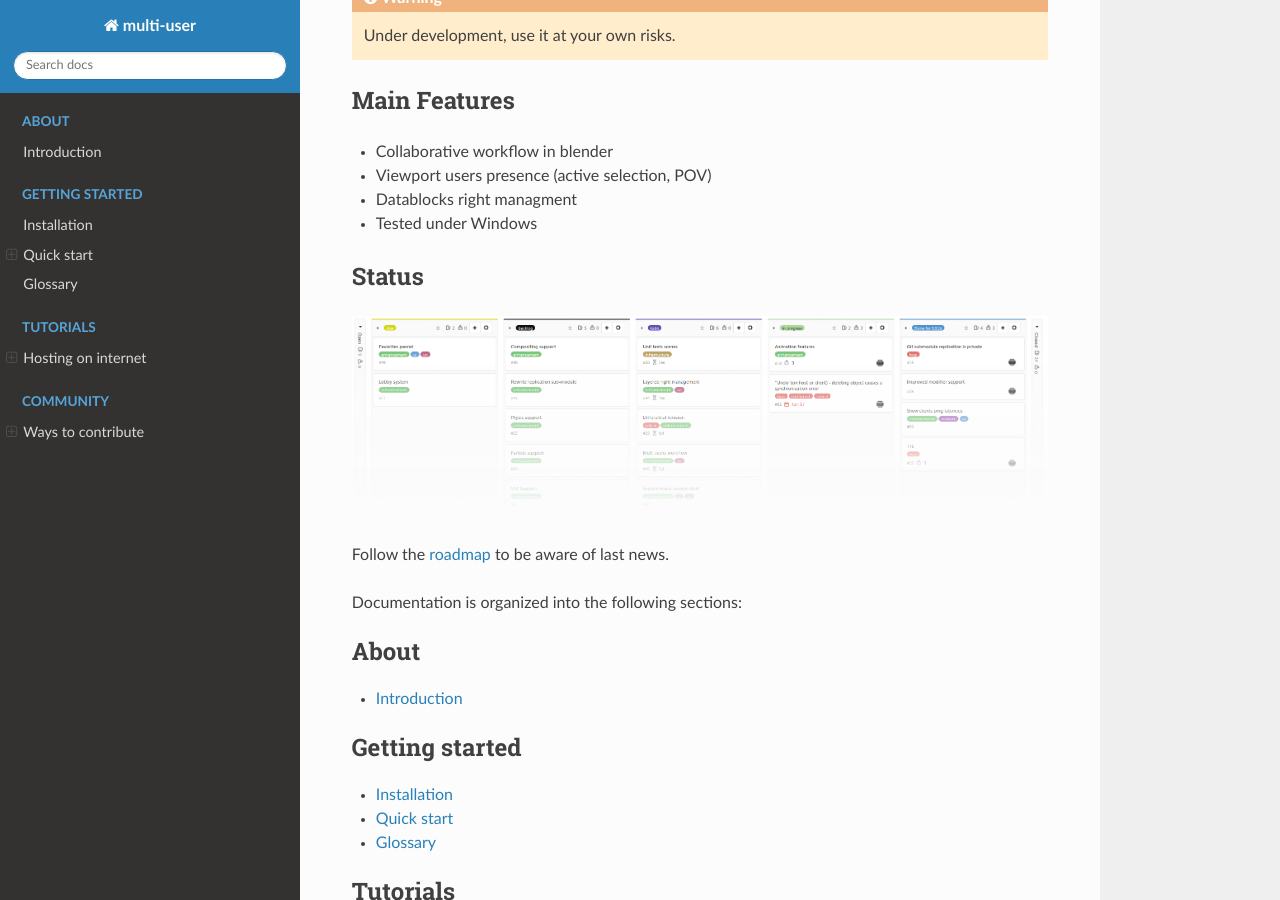
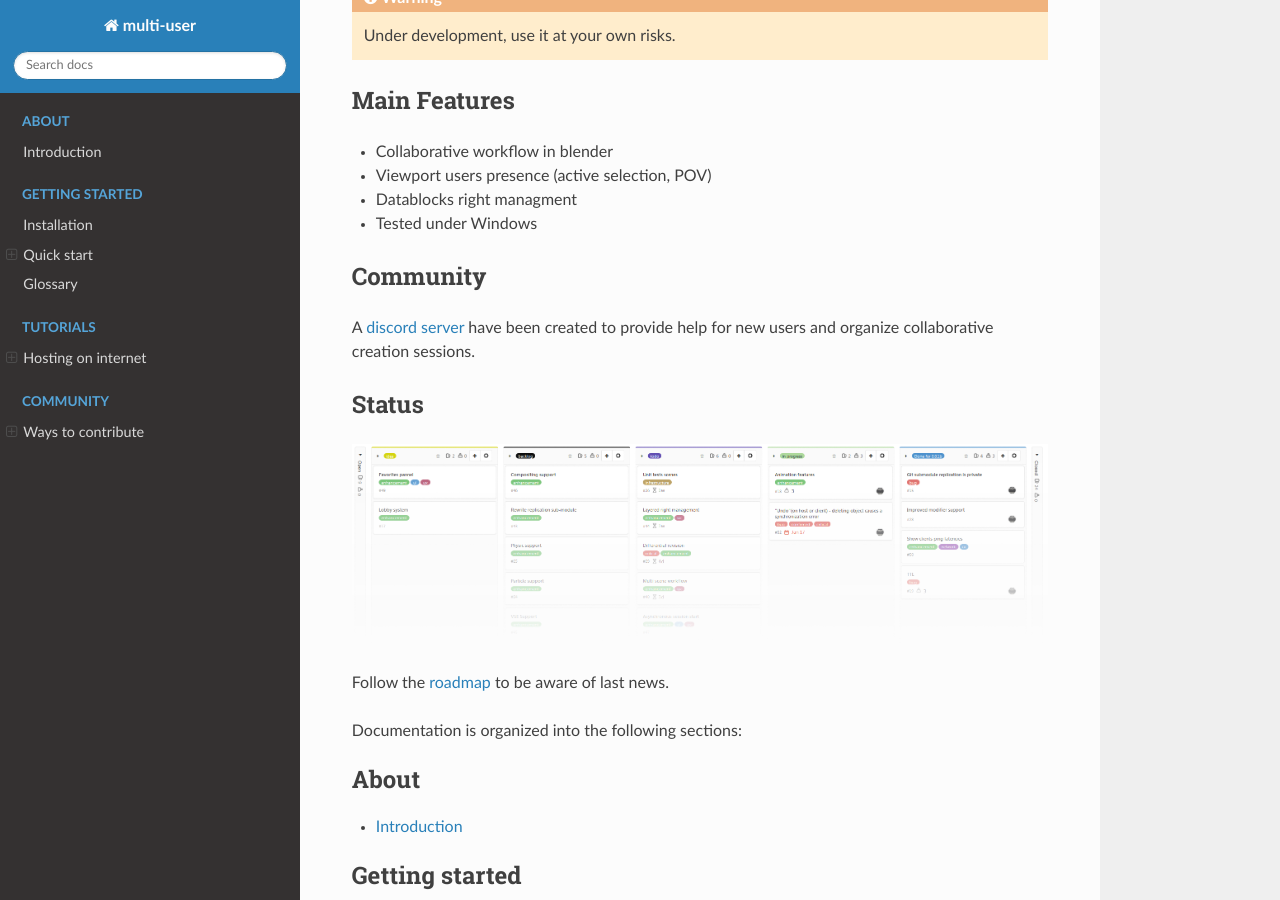
Before and after one commit to AvvyB/blender-multi-user, a Sphinx documentation site: the page built from docs/index.rst, in a window 1280 px wide and 900 px high, scrolled down 497 px. Built offline with Sphinx 7.4.7 and the Read the Docs theme 2.0.0, drawn with Linux system fonts in a browser that asks for light colours.

Commit message:
doc: added discord invite link

```diff
--- a/docs/index.rst
+++ b/docs/index.rst
@@ -18,6 +18,11 @@ Main Features
 - Datablocks right managment
 - Tested under Windows
 
+Community
+=========
+
+A `discord server <https://discord.gg/aBPvGws>`_ have been created to provide help for new users and
+organize collaborative creation sessions.
 
 Status
 ======
```
